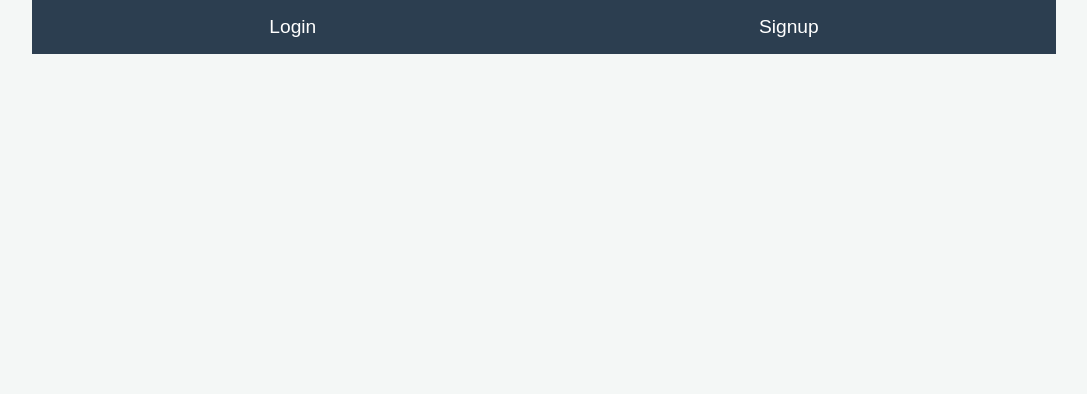
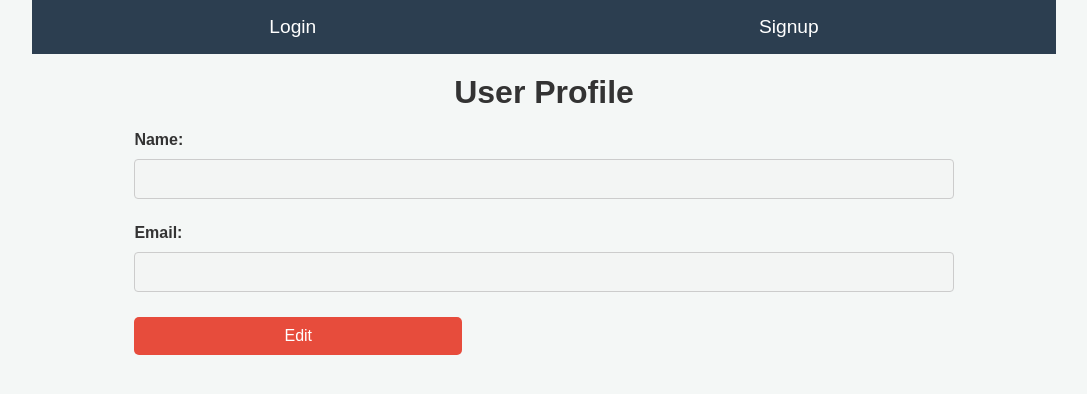
Before and after one commit to priyankaksolves/TaskManagementApp, a React (Vite) app in the folder task-manager-fe/: page /user-profile in a window 1280 px wide. Before the commit this address had no page. Shown: the top 394 px of the page, without its empty margins (96-1183 px from the left). Built offline with nearby package versions, Linux system fonts and the light colour scheme; no server answers.

Commit message:
Basic user profile view/edit

```diff
--- a/task-manager-fe/src/api.ts
+++ b/task-manager-fe/src/api.ts
@@ -2,6 +2,8 @@ import axios from 'axios';
 
 const API_BASE_URL = 'http://localhost:3000/tasks'; // Adjust as per your backend URL
 const AUTH_API_BASE_URL = 'http://localhost:3000/api/auth';
+const USER_API_URL = 'http://localhost:3000/api/users/me';
+
 
 // Helper function to get the token from localStorage
 const getToken = () => localStorage.getItem('token');
@@ -45,3 +47,14 @@ export const updateTask = async (
 ) => {
   return await axios.put(`${API_BASE_URL}/${id}`, task, authHeaders());
 };
+
+
+export const getUserDetails = async () => {
+  const response = await axios.get(USER_API_URL, authHeaders());
+  return response.data;
+};
+
+export const updateUserDetails = async (userData: { name: string; email: string; }) => {
+  const response = await axios.put(USER_API_URL, userData, authHeaders());
+  return response.data;
+};
--- a/task-manager-fe/src/assets/styles.css
+++ b/task-manager-fe/src/assets/styles.css
@@ -230,3 +230,14 @@ input:focus {
 .task-actions button {
   flex: 1;
 }
+
+.user-actions {
+  display: flex;
+  gap: 50px;
+  margin-top: 10px;
+  margin-right: 60%;
+}
+
+.user-actions button {
+  flex: 1;
+}
--- a/task-manager-fe/src/components/Header.tsx
+++ b/task-manager-fe/src/components/Header.tsx
@@ -25,6 +25,9 @@ const Header: React.FC = () => {
           </li>
           <li style={styles.menuItem}>
             <Link to="/create-task">Create Task</Link>
+          </li>
+          <li style={styles.menuItem}>
+            <Link to="/user-profile">User Profile</Link>
           </li>
           <li style={styles.menuItem}>
               <button onClick={handleLogout} style={styles.logoutButton}>
--- /dev/null
+++ b/task-manager-fe/src/pages/UserProfile.tsx
@@ -0,0 +1,79 @@
+import React, { useState, useEffect } from 'react';
+import { getUserDetails, updateUserDetails } from '../api';
+
+const UserProfile: React.FC = () => {
+  const [user, setUser] = useState({
+    name: '',
+    email: '',
+  });
+  const [isEditing, setIsEditing] = useState(false);
+
+  useEffect(() => {
+    const fetchUser = async () => {
+      try {
+        const userDetails = await getUserDetails();
+        setUser({
+          name: userDetails.name || '', // Fallback to empty string
+          email: userDetails.email || '', // Fallback to empty string
+        });
+      } catch (error) {
+        console.error('Error fetching user details:', error);
+      }
+    };
+    fetchUser();
+  }, []);
+
+  const handleInputChange = (e: React.ChangeEvent<HTMLInputElement>) => {
+    const { name, value } = e.target;
+    setUser((prev) => ({ ...prev, [name]: value }));
+  };
+
+  const handleUpdate = async () => {
+    try {
+      const updatedUser = await updateUserDetails(user);
+      setUser({
+        name: updatedUser.name || '', // Fallback to empty string
+        email: updatedUser.email || '', // Fallback to empty string
+      });
+      setIsEditing(false);
+    } catch (error) {
+      console.error('Error updating user details:', error);
+    }
+  };
+
+  return (
+    <div>
+      <h1>User Profile</h1>
+      <div>
+        <label>
+          Name:
+          <input
+            name="name"
+            value={user.name || ''} // Fallback to empty string
+            onChange={handleInputChange}
+            disabled={!isEditing}
+          />
+        </label>
+      </div>
+      <div>
+        <label>
+          Email:
+          <input
+            name="email"
+            value={user.email || ''} // Fallback to empty string
+            onChange={handleInputChange}
+            disabled={!isEditing}
+          />
+        </label>
+      </div>
+      <div className='user-actions'>
+        <button onClick={() => setIsEditing((prev) => !prev)}>
+            {isEditing ? 'Cancel' : 'Edit'}
+        </button>
+        {isEditing && <button onClick={handleUpdate}>Save</button>}
+      </div>
+    </div>
+  );
+};
+
+export default UserProfile;
--- a/task-manager-fe/src/routes/AppRoutes.tsx
+++ b/task-manager-fe/src/routes/AppRoutes.tsx
@@ -9,6 +9,7 @@ import EditTask from '../components/TaskEdit';
 import '../assets/styles.css';
 import Signup from '../pages/Signup';
 import Login from '../pages/Login';
+import UserProfile from '../pages/UserProfile';
 
 
 const AppRoutes: React.FC = () => {
@@ -24,6 +25,7 @@ const AppRoutes: React.FC = () => {
             <Route path="/tasks" element={<TaskList />} />
             <Route path="/create-task" element={<TaskForm />} />
             <Route path="/edit-task/:id" element={<EditTask />} />
+            <Route path="/user-profile" element={<UserProfile />} />
           </Routes>
         </div>
       </Router>
```
Also changed, not shown: 2 other files (tests, documents, lock files or other folders).
